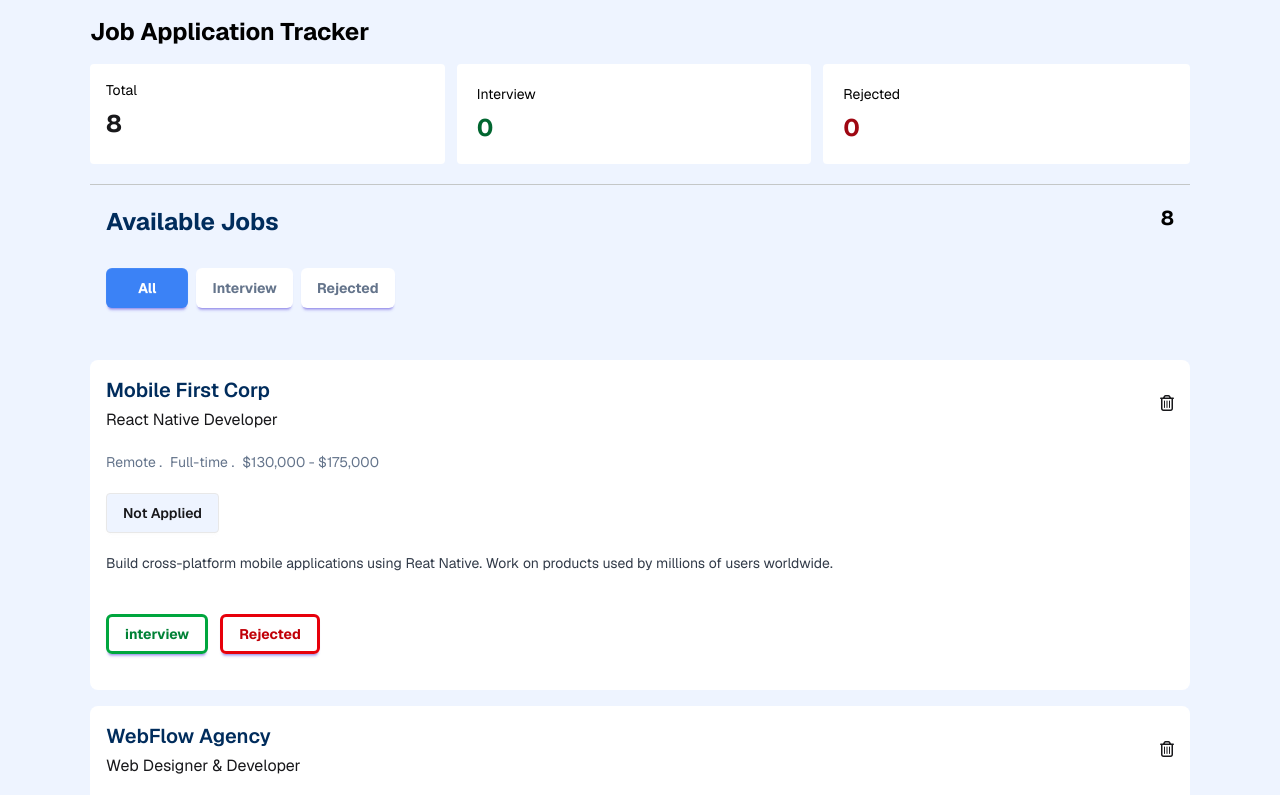
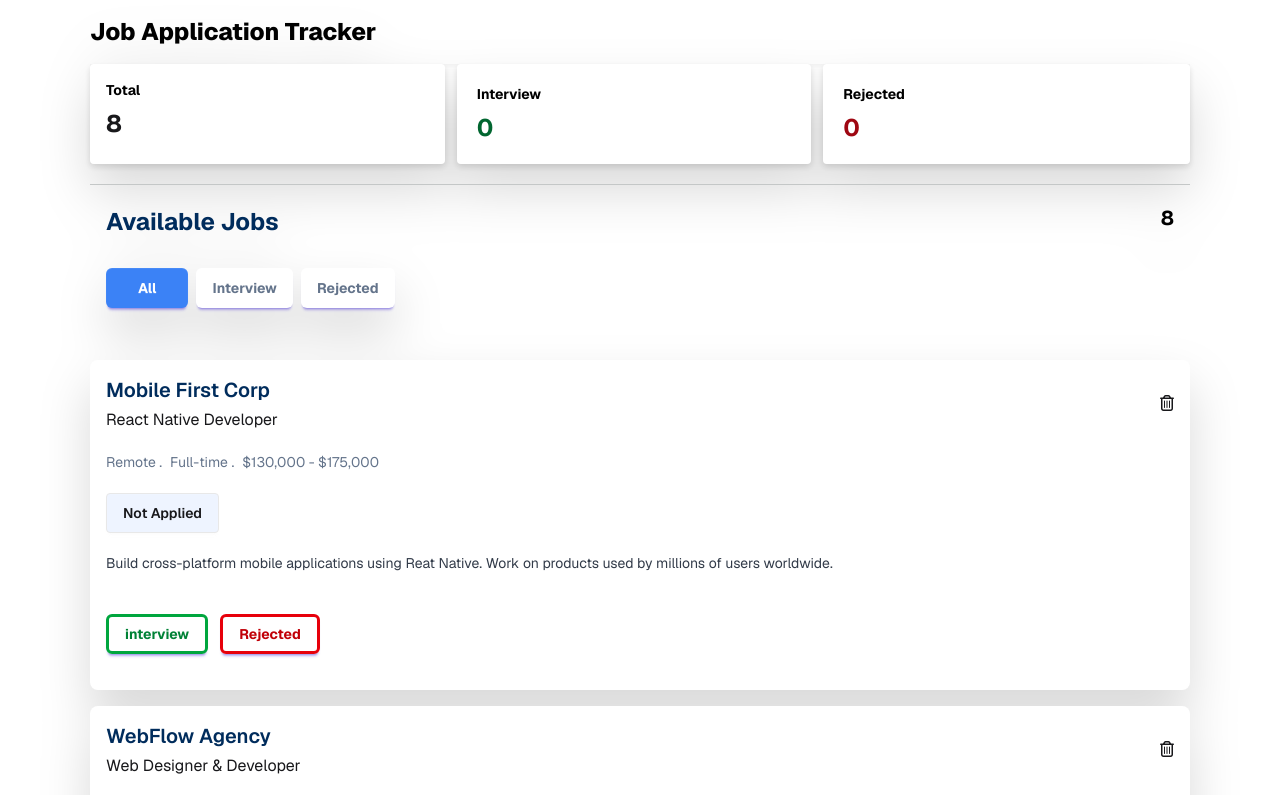
Before and after one commit to mohammadmostofa/job-tracker, a plain HTML site: page index.html in a window 1280 px wide. Shown: the top 795 px of the page. Drawn offline with nearby package versions, Linux system fonts and the light colour scheme.

Commit message:
added in style of all of

```diff
--- a/assets/script/script.js
+++ b/assets/script/script.js
@@ -175,22 +175,20 @@ let RejectedBtn = document.getElementById("Rejected-btn").addEventListener("clic
 // let ReArr = [];
 
 
-document.getElementById("Card-container").addEventListener("click",function(event){
+   document.getElementById("Card-container").addEventListener("click",function(event){
 
-               let DeleteBtn = event.target.closest(".delete");
+               let DeleteBtn = event.target.closest(".delete");//declare the ation element
                if(DeleteBtn){
 
-                let currentCard = DeleteBtn.closest(".card");
+                let currentCard = DeleteBtn.closest(".card");//uploaded main container and its store
 
                 if(currentCard){
 
-                  currentCard.remove();
+                  currentCard.remove(); //remove the element
 
                 }
 
                }
 
 
-
-
 })
--- a/index.html
+++ b/index.html
@@ -1,5 +1,5 @@
 <!DOCTYPE html>
-<html lang="en" >
+<html lang="en" data-theme ="lofi" >
 <head>
   <meta charset="UTF-8">
   <meta name="viewport" content="width=device-width, initial-scale=1.0">
@@ -26,36 +26,36 @@
  </style>
 
 </head>
-<body class="bg-[#EEF4FF]">
+<body class=" drop-shadow-2xl shadow-gray-950">
 
   <!-- header  -->
-  <header class="sticky top-0 bg-[#EEF4FF] z-10">
+  <header class="sticky top-0  z-100 px-2">
 
-       <section class="max-w-[1100px] mx-auto   border-gray-200  ">
+       <section class="max-w-[1100px] mx-auto  border-gray-200  ">
 
-        <div class="py-4 font-bold text-2xl text-black ">
-        <h2>Job Application Tracker</h2>
+        <div class="py-4  ">
+        <h2 class="font-extrabold text-2xl text-black">Job Application Tracker</h2>
        </div>
 
 
         <!-- header conatainer -->
-        <div class=" grid grid-cols-3 space-x-3 justify-between border-gray-200">
+        <div class=" grid grid-cols-3 space-x-3 justify-between shadow-inner">
 
           <!-- box one -->
-          <div class="bg-[#FFFFFF] p-4 rounded-sm">
-            <h2  class="font-normal text-sm text-black mb-2  ">Total</h2>
+          <div class="bg-[#FFFFFF] p-4 rounded-sm drop-shadow-md shadow-gray-950 ">
+            <h2  class="font-bold text-sm text-black mb-2  ">Total</h2>
             <p id="total-one" class="font-bold text-2xl">0</p>
           </div>
 
           <!-- box two-->
-          <div class="bg-[#FFFFFF] p-5 rounded-sm">
-            <h2  class="font-normal text-sm text-black mb-2 ">Interview</h2>
+          <div class="bg-[#FFFFFF] p-5 rounded-sm  drop-shadow-md shadow-gray-950">
+            <h2  class="font-bold text-sm text-black mb-2 ">Interview</h2>
            <p  id="total-two"  class="font-bold text-2xl text-green-800">0</p>
           </div>
 
           <!-- box three -->
-         <div class="bg-[#FFFFFF] p-5 rounded-sm">
-            <h2 class="font-normal text-sm text-black mb-2">Rejected</h2>
+         <div class="bg-[#FFFFFF] p-5 rounded-sm drop-shadow-md shadow-gray-950">
+            <h2 class="font-bold text-sm text-black mb-2">Rejected</h2>
             <p id="total-three"class="font-bold text-2xl text-red-800">0</p>
           </div>
 
@@ -106,7 +106,7 @@
    <section id="Card-container" class="space-y-4  px-2  py-5">
 
     <!-- card container one -->
-      <div class="card card-list max-w-[1100px] mx-auto  p-4 bg-[#FFFFFF]" >
+      <div class="card card-list max-w-[1100px] mx-auto  p-4 bg-[#FFFFFF]   "   >
 
           <!-- card title contaner-->
        <div class="flex justify-between items-center">
```
Also changed, not shown: blank.html (+7 -7 lines).
